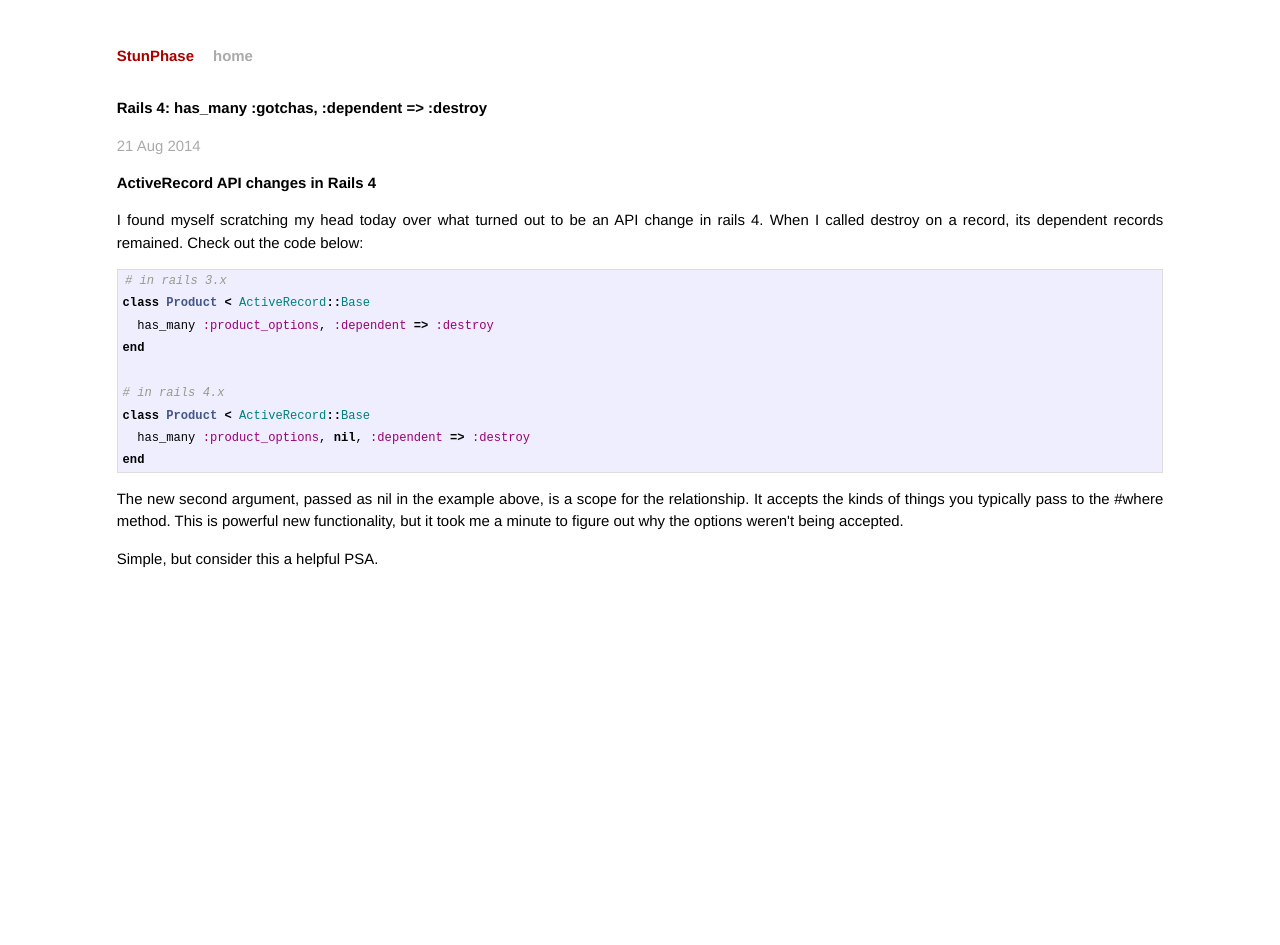
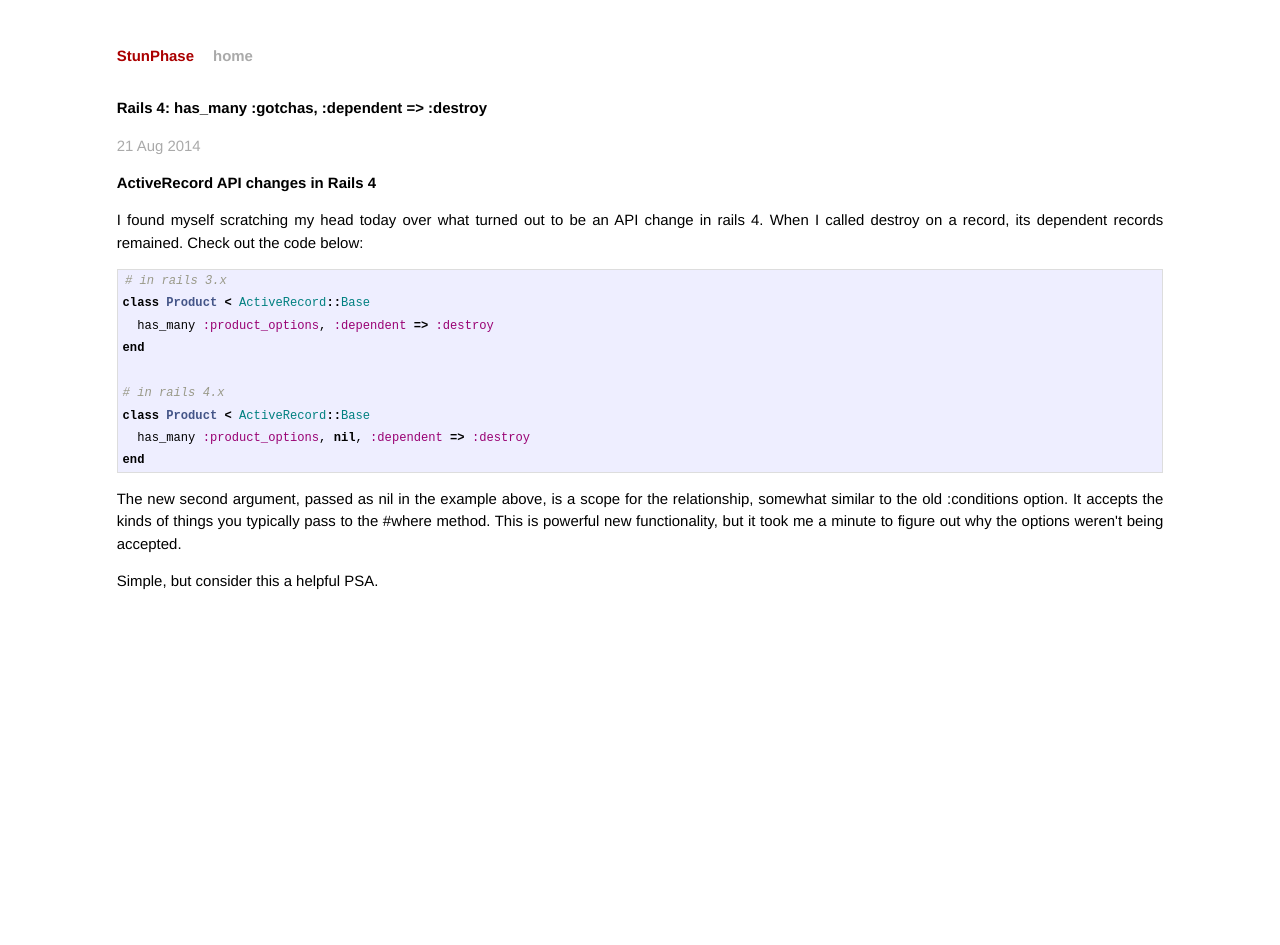
Before and after one commit to stunphase/stunphase.github.io, a Jekyll site: the page built from _posts/2014-08-21-dependent-destroy-failure-rails-4.html, in a window 1280 px wide. Built offline with Jekyll 4.4.1, drawn with Linux system fonts in a browser that asks for light colours.

Commit message:
clarification

```diff
--- a/_posts/2014-08-21-dependent-destroy-failure-rails-4.html
+++ b/_posts/2014-08-21-dependent-destroy-failure-rails-4.html
@@ -20,6 +20,6 @@ class Product < ActiveRecord::Base
 end{%endhighlight%}
 </p>
 
-<p>The new second argument, passed as nil in the example above, is a scope for the relationship. It accepts the kinds of things you typically pass to the #where method. This is powerful new functionality, but it took me a minute to figure out why the options weren't being accepted.</p>
+<p>The new second argument, passed as nil in the example above, is a scope for the relationship, somewhat similar to the old :conditions option. It accepts the kinds of things you typically pass to the #where method. This is powerful new functionality, but it took me a minute to figure out why the options weren't being accepted.</p>
 
 <p>Simple, but consider this a helpful PSA.</p>
```
